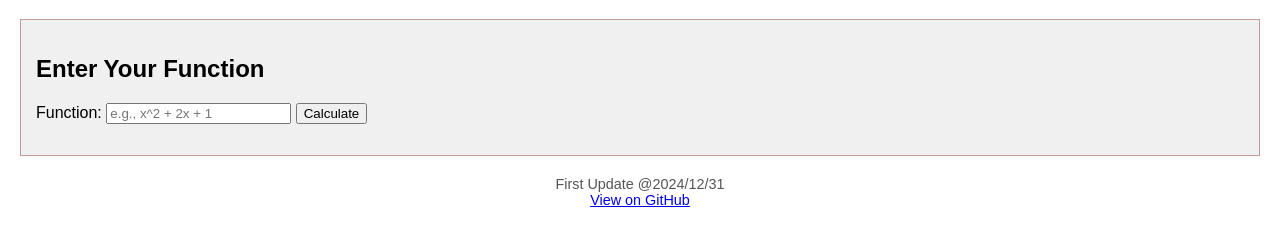
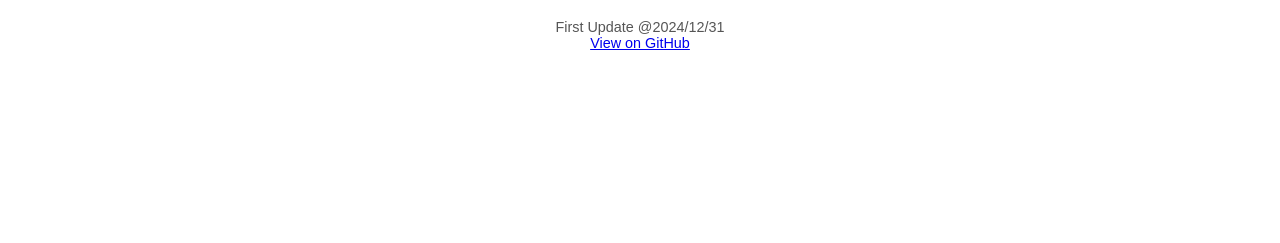
Before and after one commit to CarlXerophilem/SolveIterativeFunctions, a plain HTML site: page index.html in a window 1280 px wide. Shown: the part 61-304 px from the top of the page. Drawn offline with Linux system fonts and the light colour scheme.

Commit message:
Update index.html

```diff
--- a/index.html
+++ b/index.html
@@ -6,15 +6,6 @@
   </head>
   <body>
     <h1>Iterative Function Calculator</h1>
-    <section class="1">
-        <h2>Enter Your Function</h2>
-    <form id="functionForm">
-            <label for="functionInput">Function:</label>
-            <input type="text" id="functionInput" placeholder="e.g., x^2 + 2x + 1">
-            <button type="button" onclick="calculate()">Calculate</button>
-        </form>
-        <p id="result"></p>
-    </section>
 
     <footer class="background">
         <p class="text-footer">
@@ -23,16 +14,5 @@
         </p>
     </footer>
 
-    <script>
-        function calculate() {
-            const input = document.getElementById('functionInput').value;
-            const result = document.getElementById('result');
-            if (input) {
-                result.textContent = `You entered: ${input}`;
-            } else {
-                result.textContent = 'Please enter a valid function.';
-            }
-        }
-    </script>
   </body>
 </html>
```
